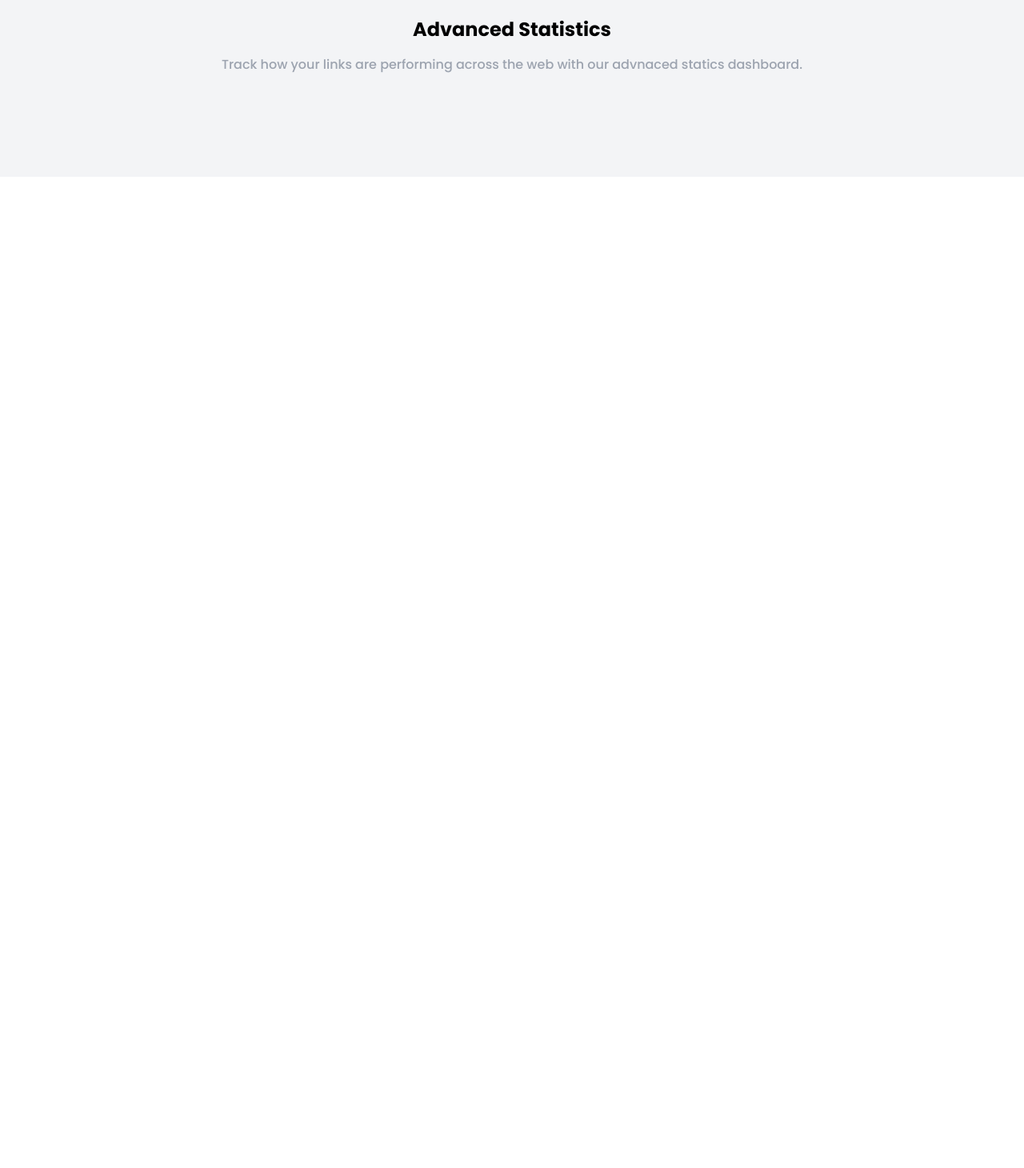
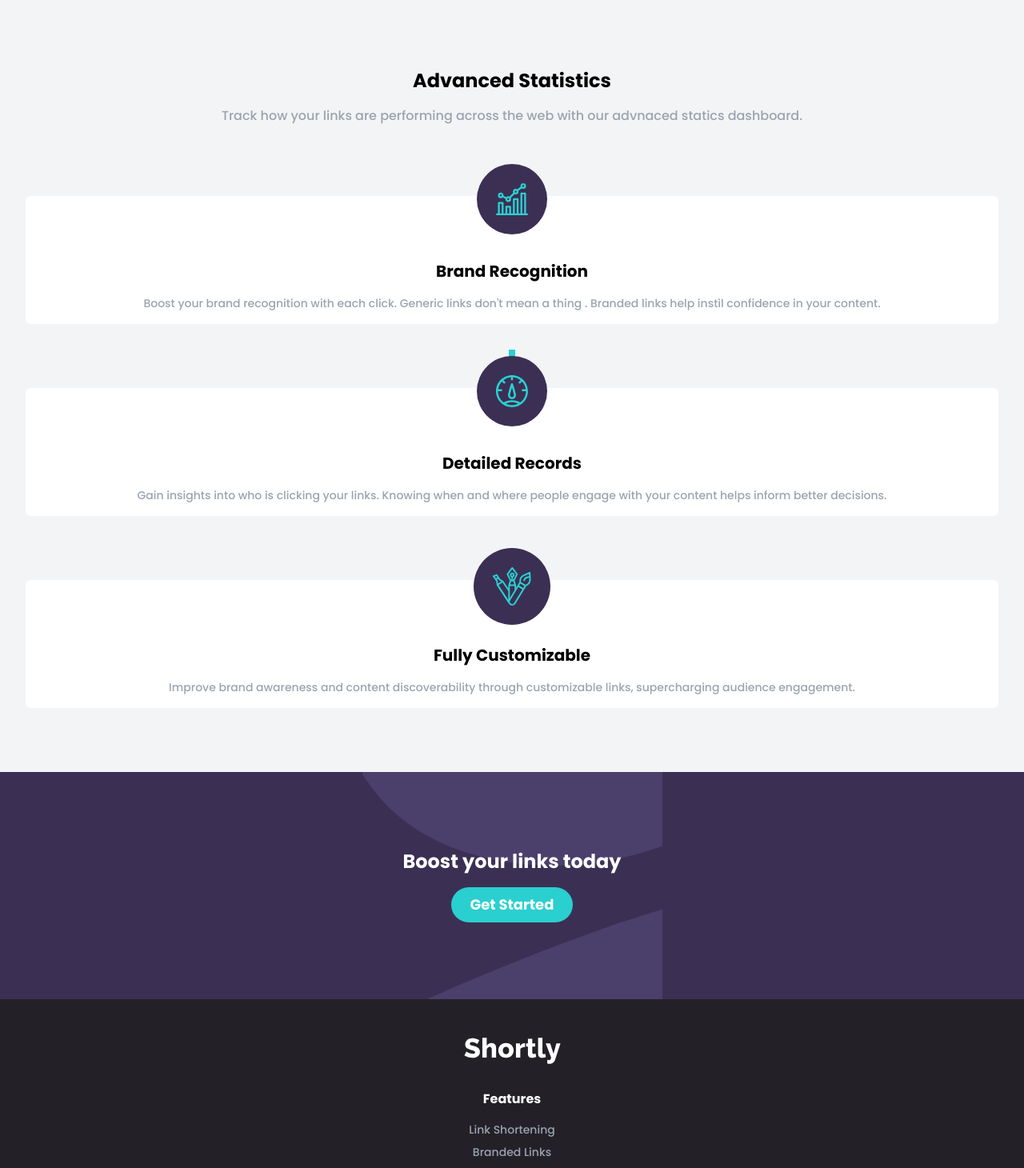
Before and after one commit to whoisseth/next-url-shorter, a Next.js app: page / in a window 1280 px wide. Shown: the part 1330-2790 px from the top of the page at 80% size. Before the commit the page ends 1551 px from the top, so only its background shows below. Built offline with nearby package versions, Linux system fonts and the light colour scheme.

Commit message:
mobile view compelete

```diff
--- /dev/null
+++ b/components/BoostLinks.tsx
@@ -0,0 +1,15 @@
+import React from 'react'
+
+function BoostLinks() {
+    return (
+        <div className='relative py-[6rem] bg-Violet text-center text-white flex flex-col justify-center items-center overflow-hidden'>
+            <div className='absolute z-30'><img src="/images/bg-boost-mobile.svg" alt="" /></div>
+            <div className='font-semibold text-2xl mb-4 z-50'>Boost your links today</div>
+            <button className='bg-Cyan py-2 px-6 text-lg  z-50 font-semibold rounded-full'>
+                Get Started
+            </button>
+        </div>
+    )
+}
+
+export default BoostLinks
--- /dev/null
+++ b/components/Footer.tsx
@@ -0,0 +1,61 @@
+import Link from 'next/link'
+import { title } from 'process'
+import React from 'react'
+
+function Footer() {
+    return (
+        <div className='bg-DakrViolet flex flex-col justify-center items-center text-white text-center py-12 '>
+            <Link href='/'>
+                <div className=' inline-block mb-8'>
+                    <img src='images/logo-white-fill.svg' className='' alt="logo" />
+                </div>
+            </Link>
+            <div>
+                <LinkBox heading={'Features'} links={[{ name: 'Link Shortening', link: '/' }, { name: 'Branded Links', link: '/' }, { name: 'Analytics', link: '/' }]} />
+
+                <LinkBox heading={'Resources'} links={[{ name: 'Blog', link: '/' }, { name: ' Developers', link: '/' }, { name: 'Support', link: '/' }]} />
+
+                <LinkBox heading={'Company'} links={[{ name: 'About', link: '/' }, { name: ' Our Team', link: '/' }, { name: 'Careers', link: '/' }, { name: ' Contact', link: '/' }]} />
+            </div>
+            <div className='flex gap-6'>
+                <Link href='/' >
+                    <a > <img src="images/icon-facebook.svg" alt="facebook" /> </a>
+                </Link>
+                <Link href='/' >
+                    <a > <img src="images/icon-twitter.svg" alt="twitter" /> </a>
+                </Link>
+                <Link href='/' >
+                    <a > <img src="images/icon-pinterest.svg" alt="piniterest" /> </a>
+                </Link>
+                <Link href='/' >
+                    <a > <img src="images/icon-instagram.svg" alt="instagram" /> </a>
+                </Link>
+            </div>
+
+        </div >
+    )
+}
+
+export default Footer
+
+function LinkBox({ heading, links }) {
+    console.log(links)
+    return (
+        <>
+            <div className='text-white mb-12'>
+                <div className='font-semibold  mb-4'>
+                    {heading}
+                </div>
+                <div className='flex gap-2  text-sm flex-col '>
+                    {links.map(link => {
+                        return (<div key={link.name}>
+                            <Link href={link.link} >
+                                <a className='text-gray-400'>{link.name}</a>
+                            </Link>
+                        </div>)
+                    })}
+                </div>
+            </div>
+        </>
+    )
+}
--- a/components/Main.tsx
+++ b/components/Main.tsx
@@ -4,16 +4,26 @@ import ShortLinkBox from "./ShortLinkBox";
 function Main() {
   return (
     <>
-      <div className=' bg-gray-100 px-8 flex gap-6 flex-col  static py-[8rem] -z-50'>
+      <div className=' bg-gray-100 px-8 flex gap-6 flex-col  static pt-[8rem] -z-50'>
         <ShortIt />
         <ShortLinkBox />
         <ShortLinkBox />
         <ShortLinkBox />
         <Statistics />
+        <div className="relative  ">
+          <div className="bg-Cyan w-2 h-20 absolute    left-1/2 -translate-x-1/2 top-[12rem] " />
+          <div className="bg-Cyan w-2 h-20 absolute  left-1/2 -translate-x-1/2 bottom-[20rem] " />
+          <Recognition image={'/images/icon-brand-recognition.svg'} title={'Brand Recognition'} desc={"Boost your brand recognition with each click. Generic links don't mean a thing . Branded links help instil confidence in your content."} />
+
+          <Recognition image={'/images/icon-detailed-records.svg'} title={'Detailed Records'} desc={"Gain insights into who is clicking your links. Knowing when and where people engage with your content helps inform better decisions."} />
+          <Recognition image={'/images/icon-fully-customizable.svg'} title={'Fully Customizable'} desc={"Improve brand awareness and content discoverability through customizable links, supercharging audience engagement."} />
+        </div>
+
       </div>
     </>
   );
 }
+export default Main;
 
 
 
@@ -37,11 +47,24 @@ export function ShortIt() {
 function Statistics() {
   return (
     <>
-      <div className=" text-center">
+      <div className=" text-center my-16">
         <div className="text-2xl font-semibold mb-4 ">Advanced Statistics </div>
         <p className="text-gray-400 font-medium ">Track how your links are performing across the web with our advnaced statics dashboard.</p>
       </div>
     </>
   )
 }
-export default Main;
+
+function Recognition({ image, title, desc }) {
+  return (
+    <>
+      <div className="bg-white p-4 rounded-md text-center pt-20 relative mb-20">
+        <div className="absolute -top-10   -translate-x-1/2   mx-auto  bg-Violet inline-block p-6 rounded-full">
+          <img src={image} alt="" />
+        </div>
+        <div className="font-semibold text-xl mb-4 " >{title}</div>
+        <div className="text-gray-400 text-sm ">{desc}</div>
+      </div>
+    </>
+  )
+}
--- a/pages/index.tsx
+++ b/pages/index.tsx
@@ -2,6 +2,8 @@ import Navbar from '../components/Navbar'
 import Head from 'next/head'
 import Hero from '../components/Hero'
 import Main from '../components/Main'
+import BoostLinks from '../components/BoostLinks'
+import Footer from '../components/Footer'
 function index() {
   return (
     <>
@@ -13,7 +15,8 @@ function index() {
       <Navbar />
       <Hero />
       <Main />
-
+      <BoostLinks />
+      <Footer />
     </>
   )
 }
--- a/tailwind.config.js
+++ b/tailwind.config.js
@@ -8,6 +8,7 @@ module.exports = {
             colors: {
                 Cyan: "hsl(180, 66%, 49%)",
                 Violet: "hsl(257, 27%, 26%)",
+                DakrViolet: " hsl(260, 8%, 14%)",
             },
         },
     },
```
Also changed, not shown: public/images/logo-white-fill.svg (added).
